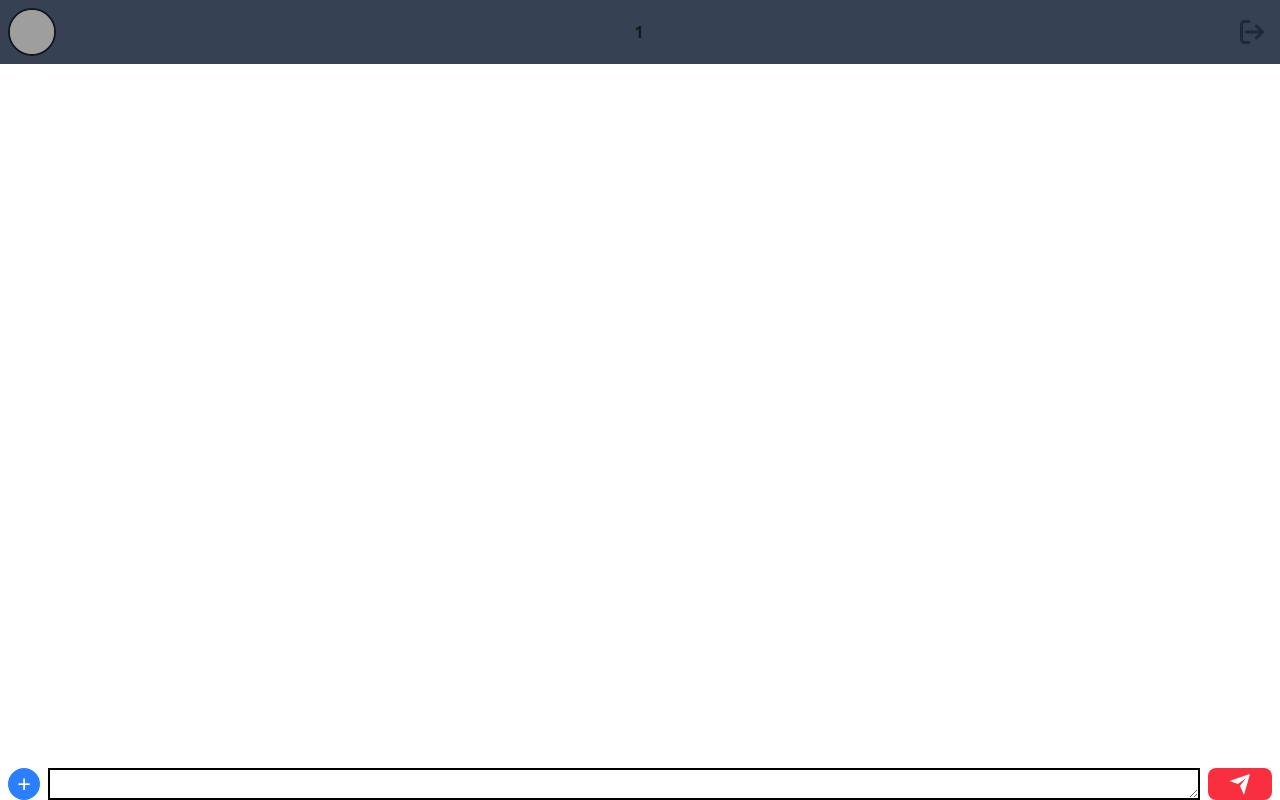
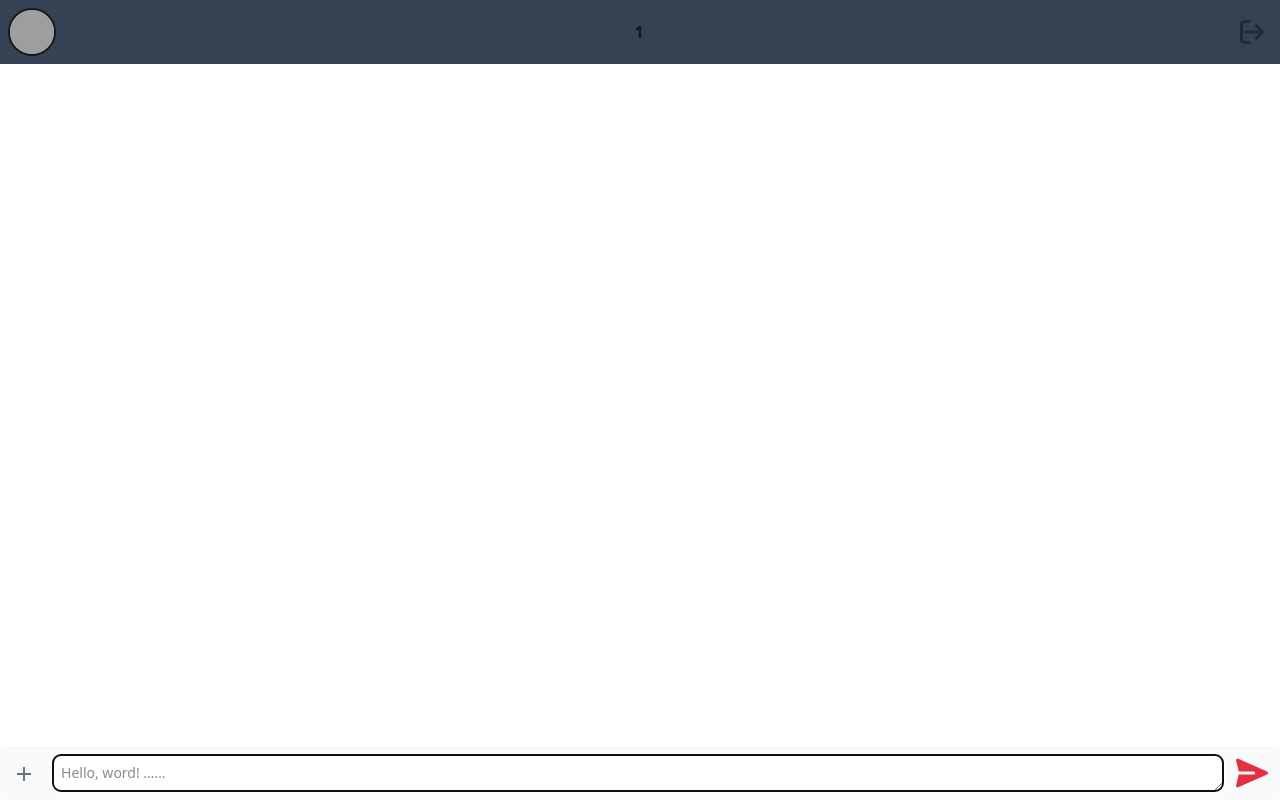
Before and after one commit to final-project-real-time-chat/realtime-chat, a React (Vite) app in the folder frontend/: page /chatarea/chats/new-chatroom/1 in a window 1280 px wide. Built offline with nearby package versions, Linux system fonts and the light colour scheme; grey boxes are pictures that could not be loaded.

Commit message:
add and change styles

```diff
--- a/frontend/src/components/Chatroom.jsx
+++ b/frontend/src/components/Chatroom.jsx
@@ -352,66 +352,14 @@ export const Chatroom = () => {
         <label htmlFor="chat" className="sr-only">
           Your message
         </label>
+
         <div className="flex items-center py-2 rounded bg-gray-50 dark:bg-gray-700">
-          <label
-            className="mt-auto cursor-pointer text-gray-500 ml-2 hover:text-gray-900 dark:text-gray-400 dark:hover:text-white">
+          <label className="mt-auto cursor-pointer text-gray-500 ml-2 hover:text-gray-900 dark:text-gray-400 dark:hover:text-white">
             <input type="file" className="hidden" />
             <span className="material-symbols-outlined p-1">add</span>
           </label>
 
-          {/* <button
-            type="button"
-            className="inline-flex justify-center pl-3 text-gray-500 cursor-pointer hover:text-gray-900 dark:text-gray-400 dark:hover:text-white"
-          >
-            <svg
-              className="w-5 h-5"
-              aria-hidden="true"
-              xmlns="http://www.w3.org/2000/svg"
-              fill="none"
-              viewBox="0 0 20 18"
-            >
-              <path
-                fill="currentColor"
-                d="M13 5.5a.5.5 0 1 1-1 0 .5.5 0 0 1 1 0ZM7.565 7.423 4.5 14h11.518l-2.516-3.71L11 13 7.565 7.423Z"
-              />
-              <path
-                stroke="currentColor"
-                strokeLinecap="round"
-                strokeLinejoin="round"
-                strokeWidth="2"
-                d="M18 1H2a1 1 0 0 0-1 1v14a1 1 0 0 0 1 1h16a1 1 0 0 0 1-1V2a1 1 0 0 0-1-1Z"
-              />
-              <path
-                stroke="currentColor"
-                strokeLinecap="round"
-                strokeLinejoin="round"
-                strokeWidth="2"
-                d="M13 5.5a.5.5 0 1 1-1 0 .5.5 0 0 1 1 0ZM7.565 7.423 4.5 14h11.518l-2.516-3.71L11 13 7.565 7.423Z"
-              />
-            </svg>
-            <span className="sr-only">Upload image</span>
-          </button> */}
-          {/* <button
-            type="button"
-            className="pl-3 text-gray-500 cursor-pointer hover:text-gray-900 dark:text-gray-400 dark:hover:text-white"
-          >
-            <svg
-              className="w-5 h-5"
-              aria-hidden="true"
-              xmlns="http://www.w3.org/2000/svg"
-              fill="none"
-              viewBox="0 0 20 20"
-            >
-              <path
-                stroke="currentColor"
-                strokeLinecap="round"
-                strokeLinejoin="round"
-                strokeWidth="2"
-                d="M13.408 7.5h.01m-6.876 0h.01M19 10a9 9 0 1 1-18 0 9 9 0 0 1 18 0ZM4.6 11a5.5 5.5 0 0 0 10.81 0H4.6Z"
-              />
-            </svg>
-            <span className="sr-only">Add emoji</span>
-          </button> */}
+
           <textarea
             name="textarea"
             id="textarea"
@@ -425,10 +373,10 @@ export const Chatroom = () => {
           ></textarea>
           <button
             type="submit"
-            className="inline-flex justify-center pr-3 text-blue-600 cursor-pointer"
+            className="inline-flex justify-center pr-3 text-[rgb(229,47,64)] cursor-pointer"
           >
             <svg
-              className="w-7 h-7 rotate-90 rtl:-rotate-90 hover:scale-120  hover:text-blue-500 duration-200"
+              className="w-8 h-8 rotate-90 rtl:-rotate-90 hover:scale-120  hover:text-[rgb(255,50,54)] duration-200"
               aria-hidden="true"
               xmlns="http://www.w3.org/2000/svg"
               fill="currentColor"
--- a/frontend/src/components/ExistChatroom.jsx
+++ b/frontend/src/components/ExistChatroom.jsx
@@ -95,16 +95,33 @@ export const ExistChatroom = (e) => {
         <h1 className="text-2xl font-bold text-center mb-4 text-black">
           Search for a User
         </h1>
+
         <label htmlFor="username" className="block text-gray-700 font-semibold">
           Username
         </label>
-        <input
-          className="text-black w-full p-2 border border-gray-300 rounded-lg mb-4 focus:outline-none focus:ring-2 focus:ring-blue-500"
-          type="text"
-          name="username"
-          id="username"
-          placeholder="Enter username"
-        />
+        <div className="relative mb-4">
+          <div className="absolute inset-y-0 start-0 flex items-center ps-3.5 pointer-events-none">
+            <svg
+              className="w-5 h-5 text-gray-500 dark:text-gray-400"
+              aria-hidden="true"
+              xmlns="http://www.w3.org/2000/svg"
+              fill="currentColor"
+              viewBox="0 0 20 20"
+            >
+              <path d="M10 0a10 10 0 1 0 10 10A10.011 10.011 0 0 0 10 0Zm0 5a3 3 0 1 1 0 6 3 3 0 0 1 0-6Zm0 13a8.949 8.949 0 0 1-4.951-1.488A3.987 3.987 0 0 1 9 13h2a3.987 3.987 0 0 1 3.951 3.512A8.949 8.949 0 0 1 10 18Z" />
+            </svg>
+          </div>
+
+          <input
+            type="text"
+            name="username"
+            id="username"
+            placeholder="John-Doe"
+            minLength={2}
+            className="bg-gray-50 focus:border-blue-500 block ps-10 text-black w-full p-2 border border-gray-300 rounded-lg mb-4 focus:outline-none focus:ring-2 focus:ring-blue-500"
+            required
+          />
+        </div>
         <button
           type="submit"
           className="cursor-pointer w-full bg-blue-600 text-white p-2 rounded-lg font-bold hover:bg-blue-700"
--- a/frontend/src/components/NewChatroom.jsx
+++ b/frontend/src/components/NewChatroom.jsx
@@ -3,11 +3,13 @@ import { useParams } from "react-router-dom";
 import { useNavigate } from "react-router-dom";
 import { cn } from "../utils/cn.js";
 import { useMutation, useQueryClient } from "@tanstack/react-query";
+import { useRef } from "react";
 
 export const NewChatroom = () => {
   const navigate = useNavigate();
   const { username } = useParams();
   const queryClient = useQueryClient();
+  const textareaRef = useRef(null);
 
   const mutation = useMutation({
     mutationFn: async (userInput) => {
@@ -42,16 +44,24 @@ export const NewChatroom = () => {
     mutation.mutate(userInput);
   }
 
+  function handleKeyDown(event) {
+    if (window.innerWidth >= 1024 && event.key === "Enter" && !event.shiftKey) {
+      event.preventDefault();
+      handleSendMessage({
+        preventDefault: () => {},
+        target: { textarea: textareaRef.current },
+      });
+    }
+  }
+
   function handleInput(event) {
     const textarea = event.target;
+    textarea.style.height = "auto";
     const maxHeight = 150;
-    if (textarea.scrollHeight >= maxHeight) {
-      textarea.style.height = `${maxHeight}px`;
-    } else {
-      textarea.style.height = "auto";
-      textarea.style.height = `${textarea.scrollHeight}px`;
+    const newHeight = Math.min(textarea.scrollHeight, maxHeight);
+    textarea.style.height = `${newHeight}px`;
   }
-  }
+
   return (
     <div className="min-h-svh flex flex-col">
       <header className="h-16 flex justify-between items-center pl-2 sticky top-0 bg-gray-700">
@@ -86,38 +96,41 @@ export const NewChatroom = () => {
         </button>
       </header>
       <div className="flex flex-col h-full flex-grow"></div>
-      <form
-        className="grid grid-cols-[2rem_1fr_4rem] sticky bottom-0 gap-2 mx-2"
-        onSubmit={handleSendMessage}
-      >
-        <label className="flex items-center justify-center rounded-full bg-blue-500 text-white text-2xl cursor-pointer hover:bg-blue-600">
-          <input type="file" className="hidden" />+
+      <form onSubmit={handleSendMessage} className="sticky bottom-0">
+        <div className="flex items-center py-2 rounded bg-gray-50 dark:bg-gray-700">
+          <label className="mt-auto cursor-pointer text-gray-500 ml-2 hover:text-gray-900 dark:text-gray-400 dark:hover:text-white">
+            <input type="file" className="hidden" />
+            <span className="material-symbols-outlined p-1">add</span>
           </label>
+
           <textarea
-          className="min-h-8 outline-none border-2 bg-white text-black w-full px-1"
             name="textarea"
             id="textarea"
             rows={1}
             onInput={handleInput}
+            ref={textareaRef}
+            onKeyDown={handleKeyDown}
+            autoFocus={window.innerWidth >= 1024}
+            className="min-h-8 block mx-3 p-2 w-full text-sm text-gray-900 bg-white rounded-lg border border-gray-300 focus:ring-blue-500 focus:border-blue-500 dark:bg-gray-900 dark:border-gray-500 dark:placeholder-gray-400 dark:text-white dark:focus:ring-blue-500 dark:focus:border-blue-500"
+            placeholder="Hello, word! ……"
           ></textarea>
-        <button className="relative flex items-center justify-center w-full h-full bg-[rgb(249,47,64)] text-white text-lg font-bold rounded-lg overflow-hidden transition-all duration-200 ease-in-out cursor-pointer hover:bg-[rgb(200,40,50)] active:scale-95">
-          <div className="svg-wrapper-1 flex items-center justify-center">
-            <div className="svg-wrapper">
+
+          <button
+            type="submit"
+            className="inline-flex justify-center pr-3 text-[rgb(229,47,64)] cursor-pointer"
+          >
             <svg
+              className="w-8 h-8 rotate-90 rtl:-rotate-90 hover:scale-120  hover:text-[rgb(255,50,54)] duration-200"
+              aria-hidden="true"
               xmlns="http://www.w3.org/2000/svg"
-                viewBox="0 0 24 24"
-                width="24"
-                height="24"
+              fill="currentColor"
+              viewBox="0 0 18 20"
             >
-                <path fill="none" d="M0 0h24v24H0z"></path>
-                <path
-                  fill="currentColor"
-                  d="M1.946 9.315c-.522-.174-.527-.455.01-.634l19.087-6.362c.529-.176.832.12.684.638l-5.454 19.086c-.15.529-.455.547-.679.045L12 14l6-8-8 6-8.054-2.685z"
-                ></path>
+              <path d="m17.914 18.594-8-18a1 1 0 0 0-1.828 0l-8 18a1 1 0 0 0 1.157 1.376L8 18.281V9a1 1 0 0 1 2 0v9.281l6.758 1.689a1 1 0 0 0 1.156-1.376Z" />
             </svg>
+            <span className="sr-only">Send message</span>
+          </button>
         </div>
-          </div>
-        </button>
       </form>
     </div>
   );
```
Lines whose indentation alone changed are shown as unchanged.
